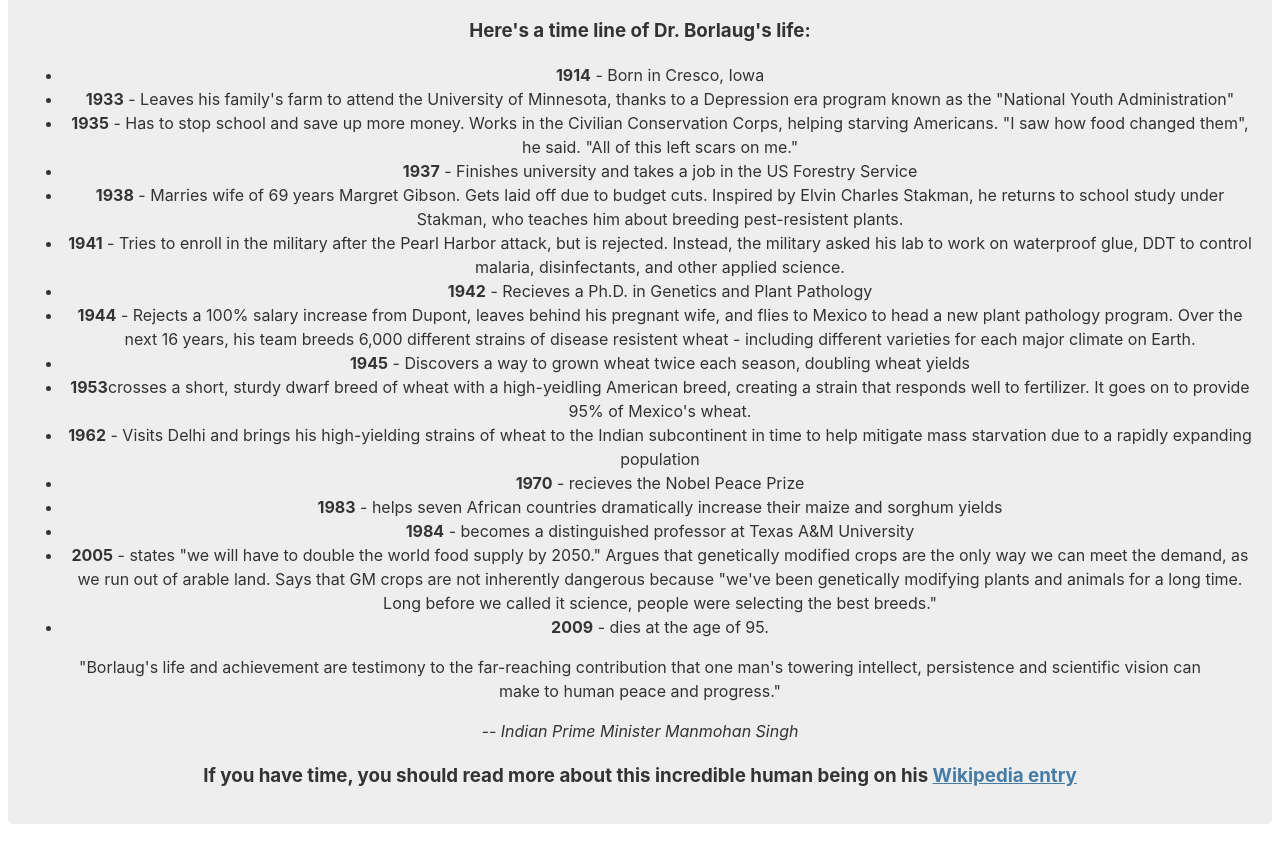
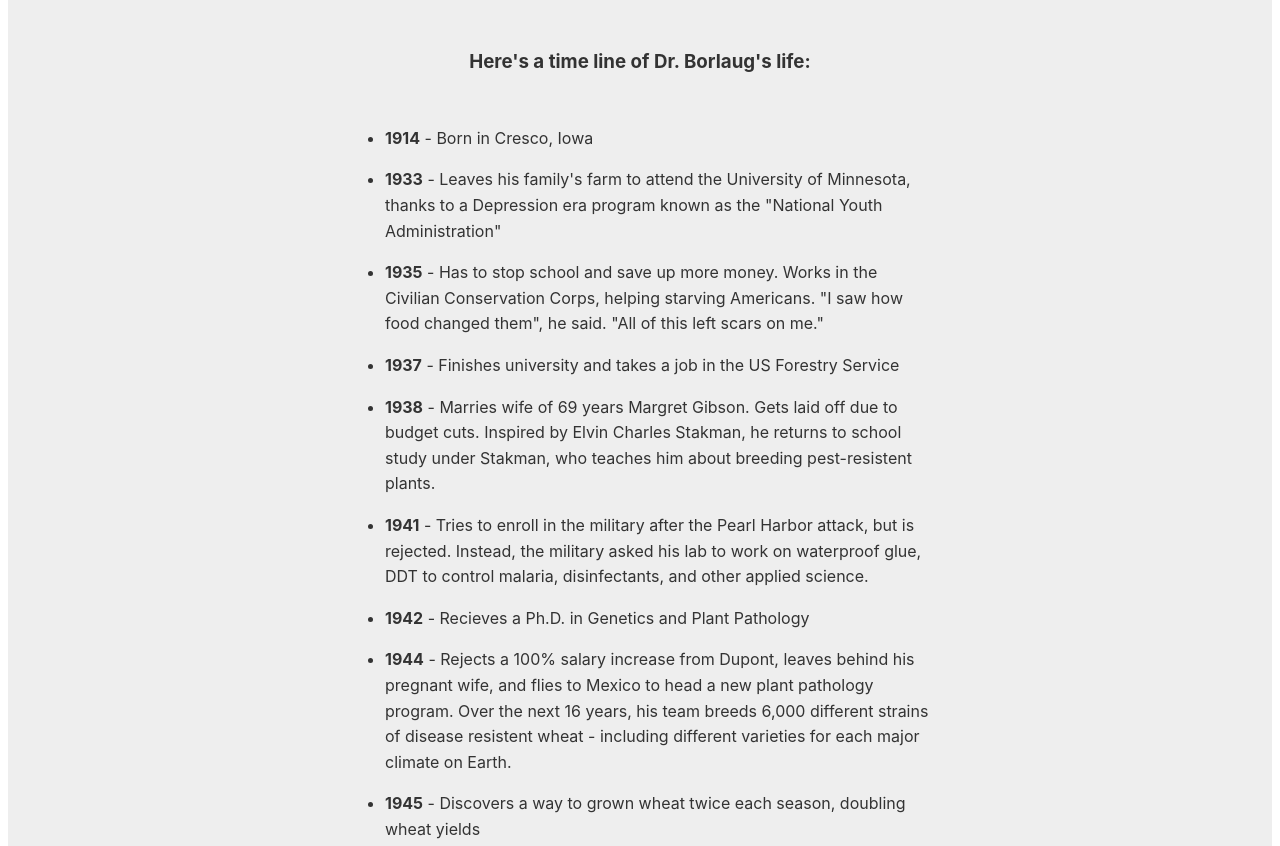
Before and after one commit to hreidar96/Tribute-page, a plain HTML site: page index.html in a window 1280 px wide. Shown: the part 554-1400 px from the top of the page. Drawn offline with Linux system fonts and the light colour scheme.

Commit message:
Finalized list and blockquote

```diff
--- a/styles.css
+++ b/styles.css
@@ -63,3 +63,26 @@ img {
 #img-caption {
   margin: 15px 0 5px 0;
 }
+
+#headline {
+  margin: 50px 0;
+  text-align: center;
+}
+
+ul {
+  max-width: 550px;
+  margin: 0 auto 50px auto;
+  text-align: left;
+  line-height: 1.6;
+}
+
+li {
+  margin: 16px 0;
+}
+
+blockquote {
+  font-style: italic;
+  max-width: 545px;
+  margin: 0 auto 50px auto;
+  text-align: left;
+}
```
